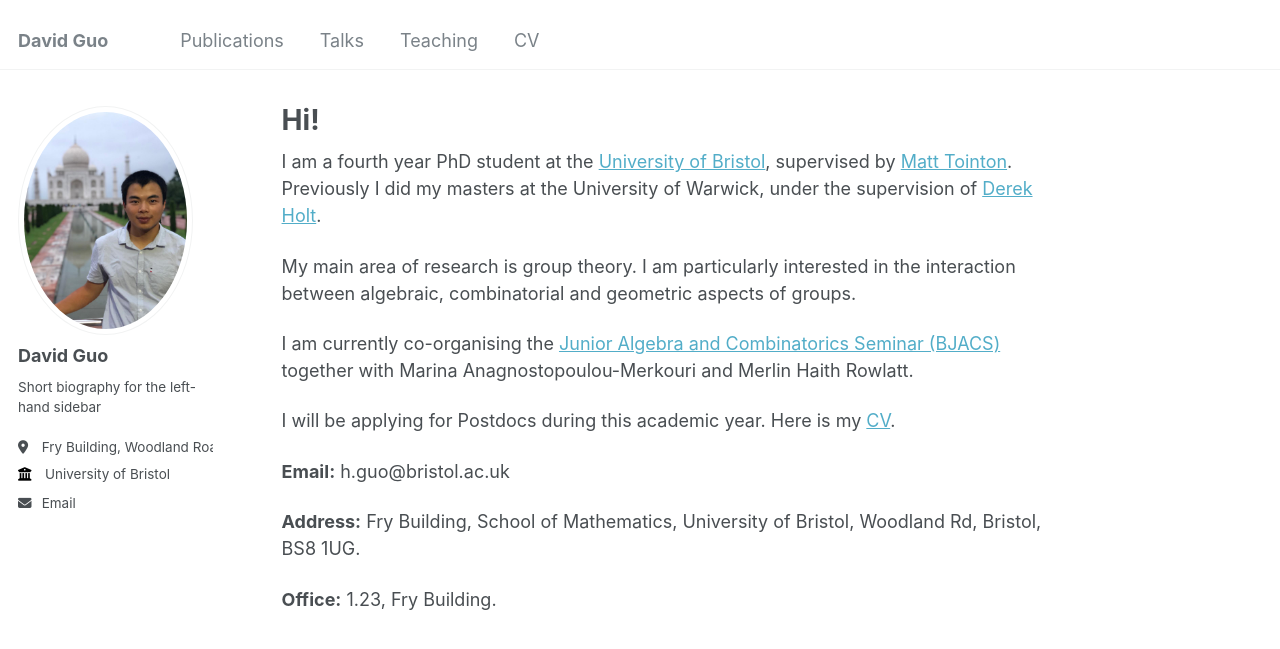
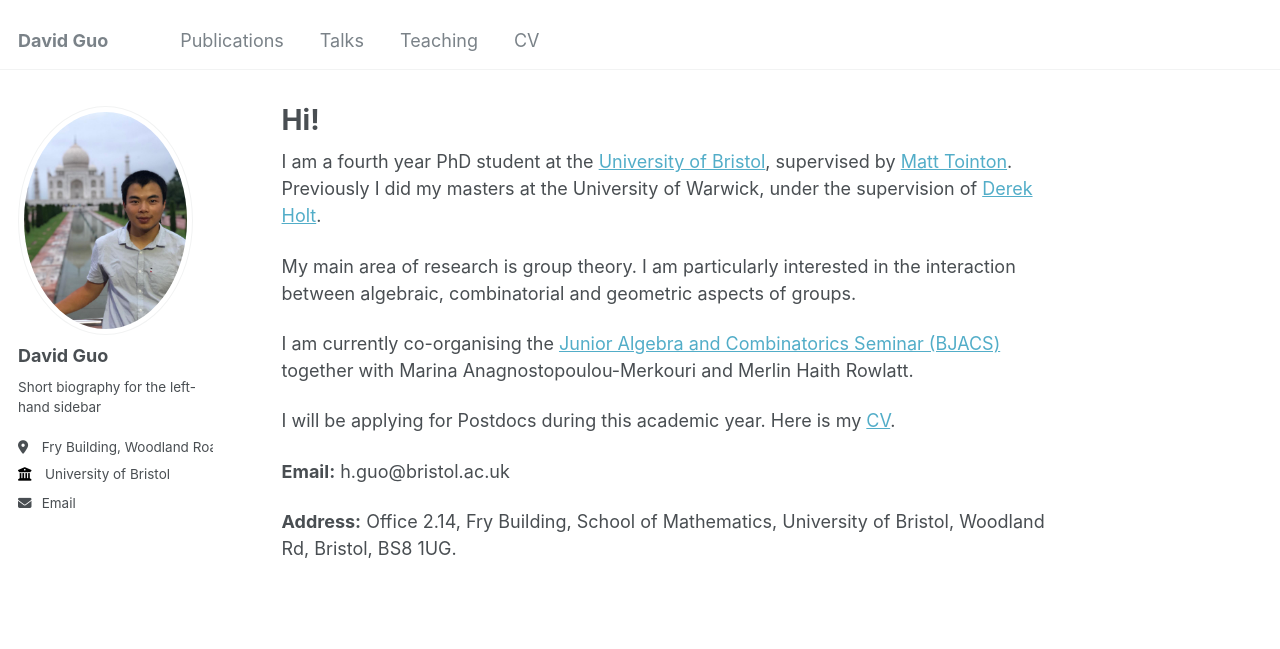
Before and after one commit to dguo97/dguo97.github.io, a Jekyll site: the page built from _pages/about.html, in a window 1280 px wide. Shown: the top 649 px of the page. Built offline with Jekyll 4.4.1, drawn with Linux system fonts in a browser that asks for light colours.

Commit message:
Update about.html

```diff
--- a/_pages/about.html
+++ b/_pages/about.html
@@ -20,5 +20,4 @@ I will be applying for Postdocs during this academic year. Here is my <a href="h
 
 
     </p><p><strong>Email:</strong> h.guo@bristol.ac.uk
-    </p><p><strong>Address:</strong> Fry Building, School of Mathematics, University of Bristol, Woodland Rd, Bristol, BS8 1UG.
-    </p><p><strong>Office:</strong> 1.23, Fry Building.
+    </p><p><strong>Address:</strong> Office 2.14, Fry Building, School of Mathematics, University of Bristol, Woodland Rd, Bristol, BS8 1UG.
```
